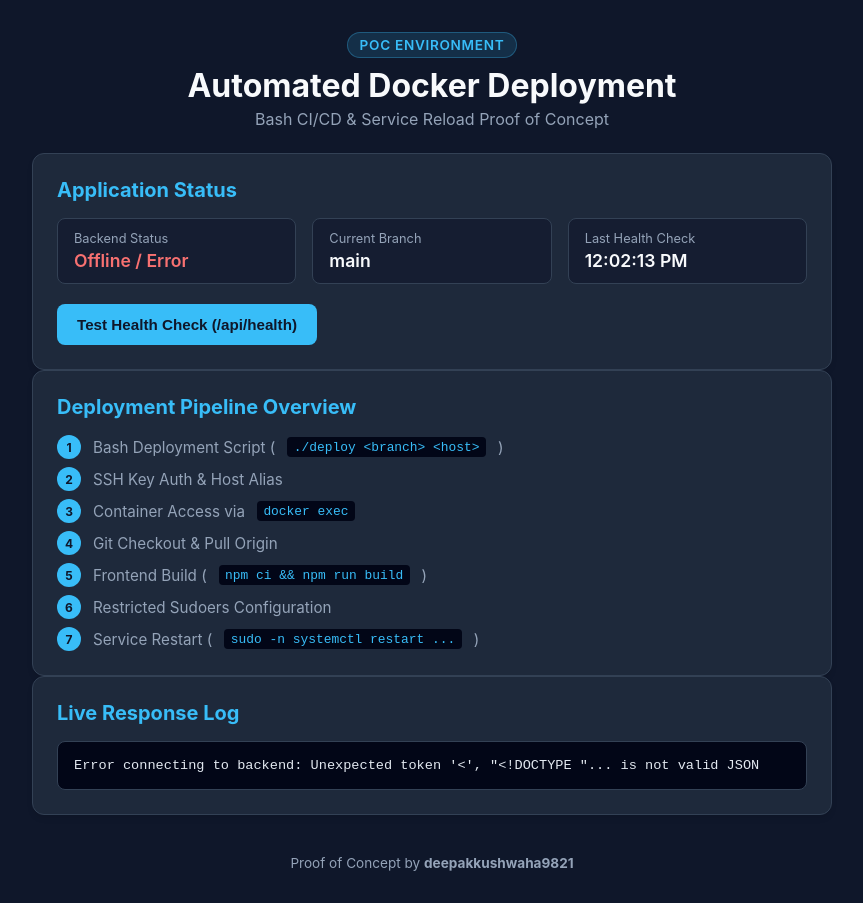
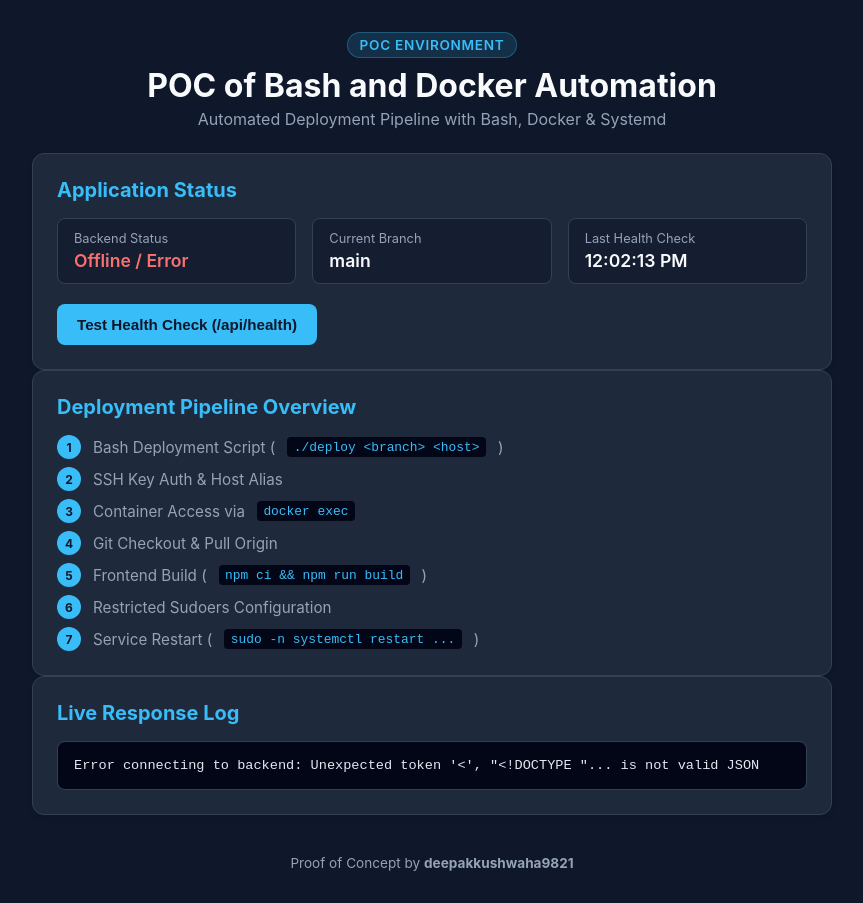
Before and after one commit to deepakkushwaha9821/poc-bash-docker-automation, a website built with Vite: page frontend/index.html in a window 1280 px wide. Shown: the whole page, without its empty margins (208-1071 px from the left). Built offline with nearby package versions, Linux system fonts and the light colour scheme; files whose address does not match are found by name.

Commit message:
Update project name to POC of Bash and Docker Automation

```diff
--- a/frontend/index.html
+++ b/frontend/index.html
@@ -3,15 +3,15 @@
   <head>
     <meta charset="UTF-8" />
     <meta name="viewport" content="width=device-width, initial-scale=1.0" />
-    <title>Automated Docker Deployment POC</title>
+    <title>POC of Bash and Docker Automation</title>
     <link rel="stylesheet" href="./src/style.css" />
   </head>
   <body>
     <div id="app">
       <header>
         <div class="badge">POC Environment</div>
-        <h1>Automated Docker Deployment</h1>
-        <p class="subtitle">Bash CI/CD & Service Reload Proof of Concept</p>
+        <h1>POC of Bash and Docker Automation</h1>
+        <p class="subtitle">Automated Deployment Pipeline with Bash, Docker & Systemd</p>
       </header>
 
       <main>
--- a/frontend/package.json
+++ b/frontend/package.json
@@ -1,5 +1,5 @@
 {
-  "name": "dummy-frontend",
+  "name": "poc-bash-docker-automation",
   "private": true,
   "version": "1.0.0",
   "type": "module",
```
Also changed, not shown: README.md.
